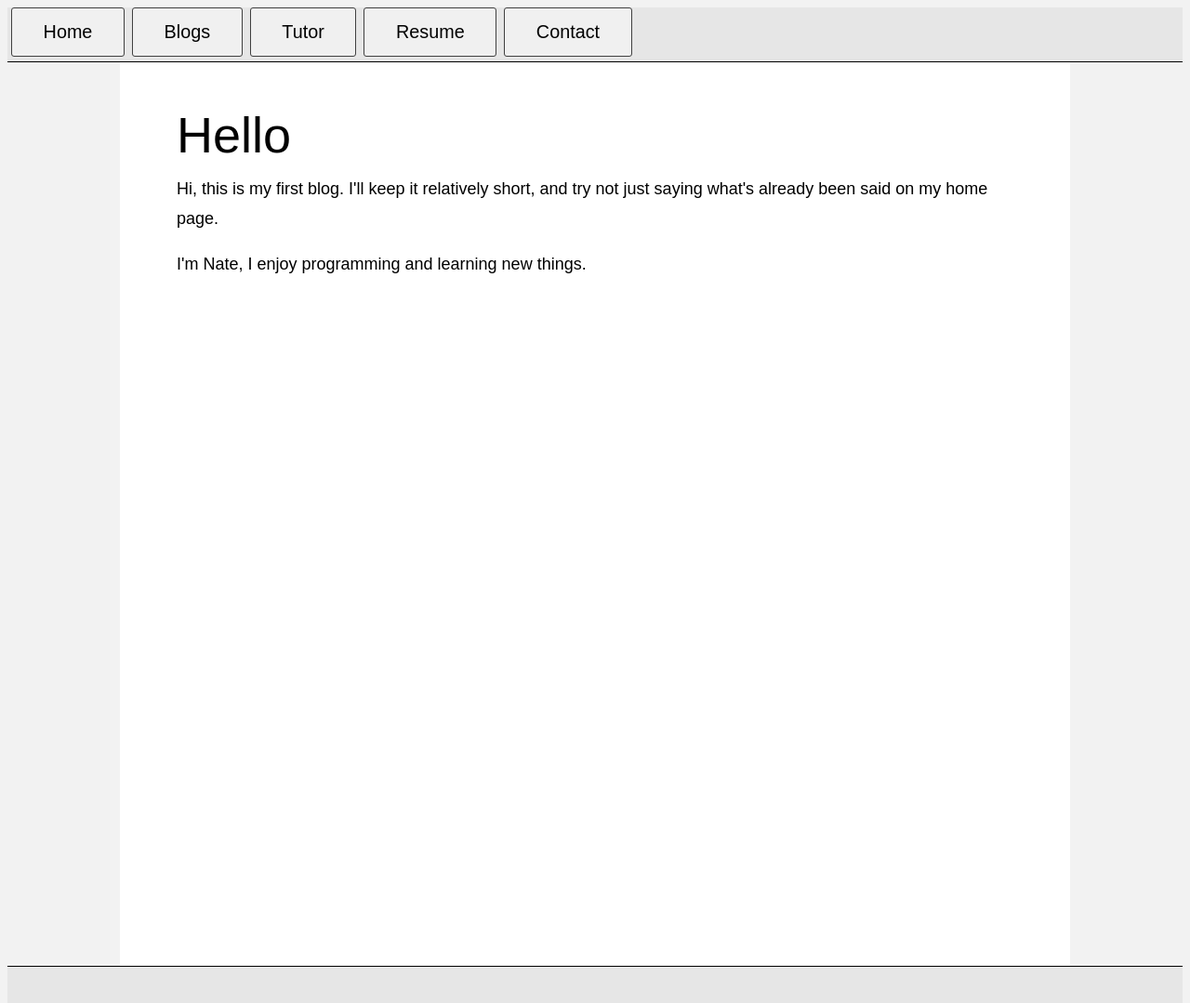
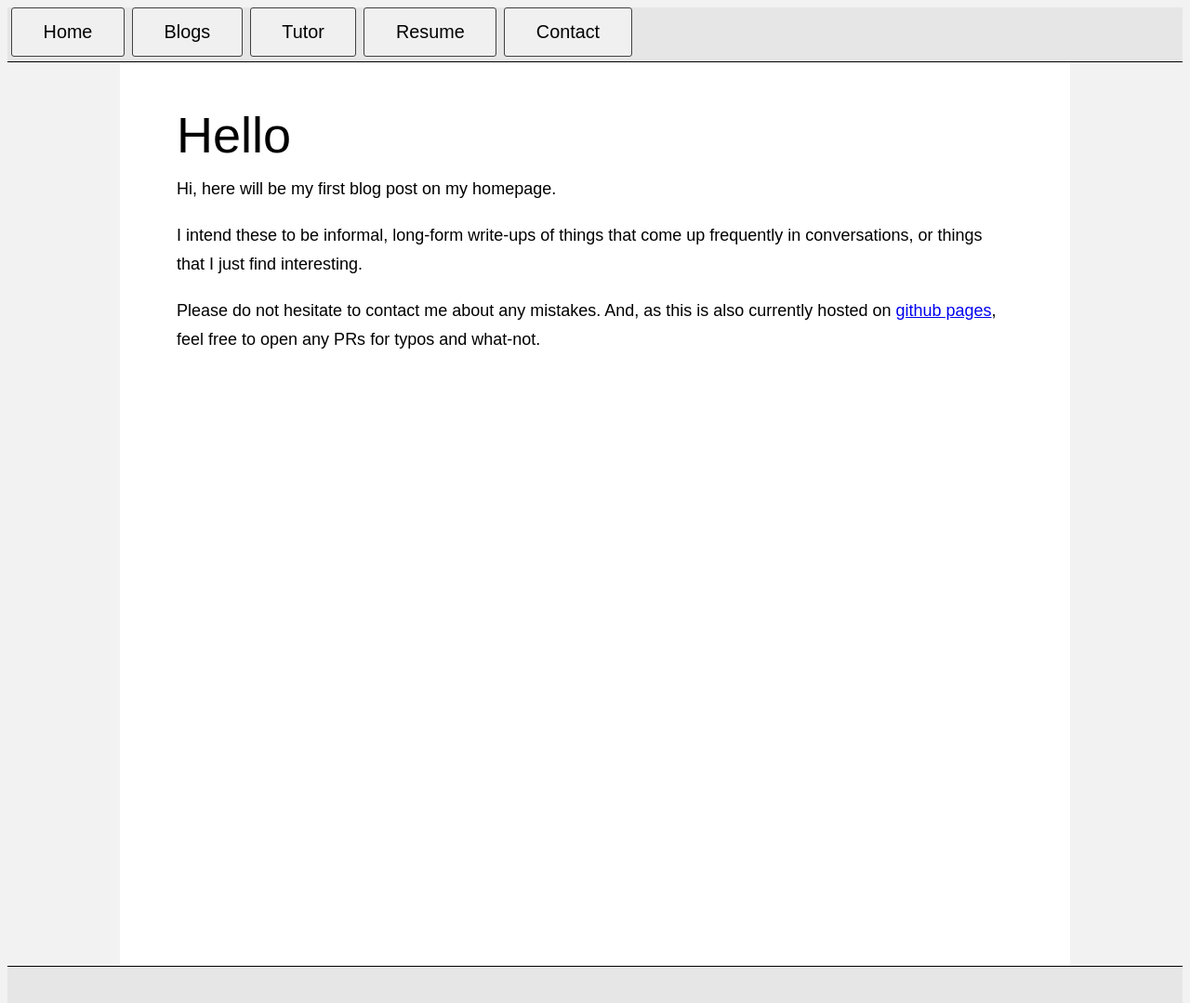
Before and after one commit to Player01osu/player01osu.github.io, a Jekyll site: the page built from _posts/2026-11-21-hello.html, in a window 1280 px wide and 1120 px high. Shown: the top 1079 px of the window at 93% size. Built offline with Jekyll 4.4.1, drawn with Linux system fonts in a browser that asks for light colours.

Commit message:
More content to first blog post

```diff
--- a/_posts/2026-11-21-hello.html
+++ b/_posts/2026-11-21-hello.html
@@ -6,10 +6,16 @@ categories: general
 ---
 
 <p>
-    Hi, this is my first blog. I'll keep it relatively short, and try not
-    just saying what's already been said on my home page.
+    Hi, here will be my first blog post on my homepage.
 </p>
 
 <p>
-    I'm Nate, I enjoy programming and learning new things.
+    I intend these to be informal, long-form write-ups of things that come up
+    frequently in conversations, or things that I just find interesting.
 </p>
+
+<p>
+    Please do not hesitate to contact me about any mistakes. And, as this is
+    also currently hosted on <a href="{{ site.source_code }}">github pages</a>,
+    feel free to open any PRs for typos and what-not.
+</p>
```
